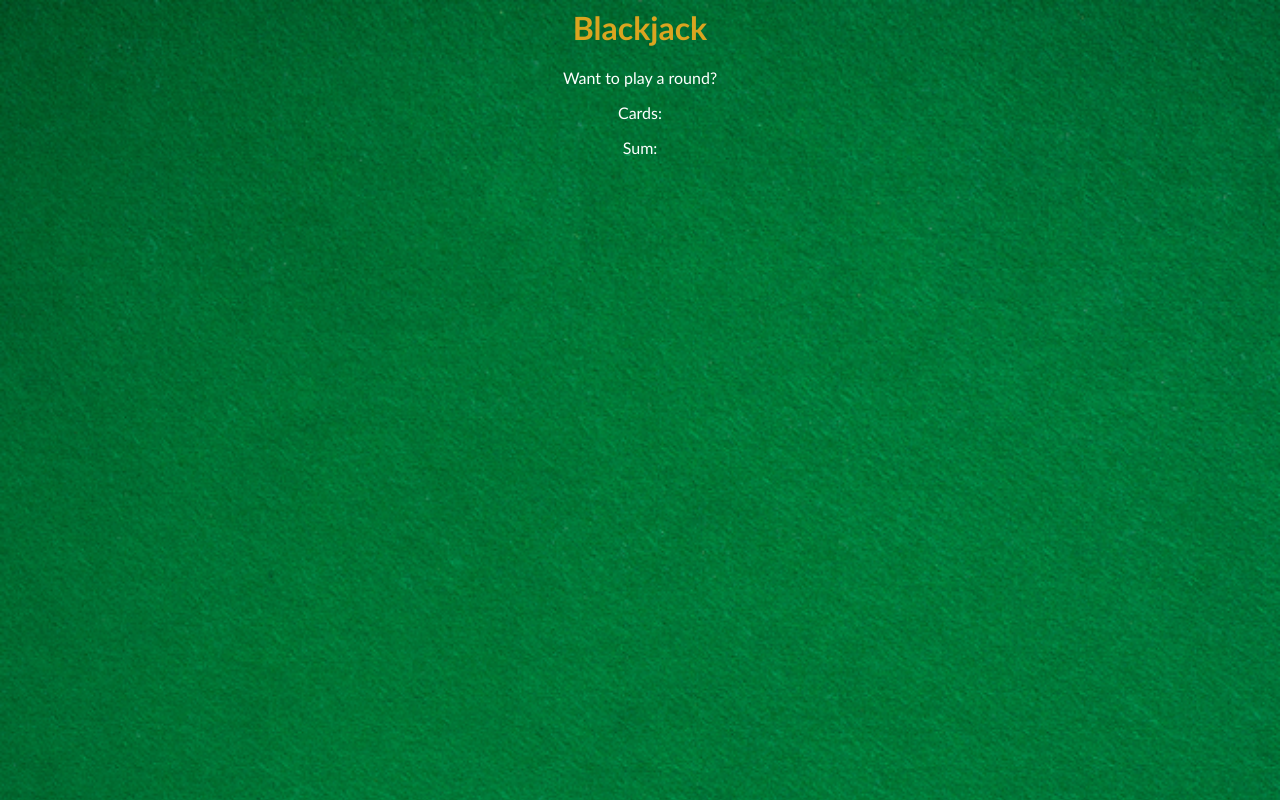
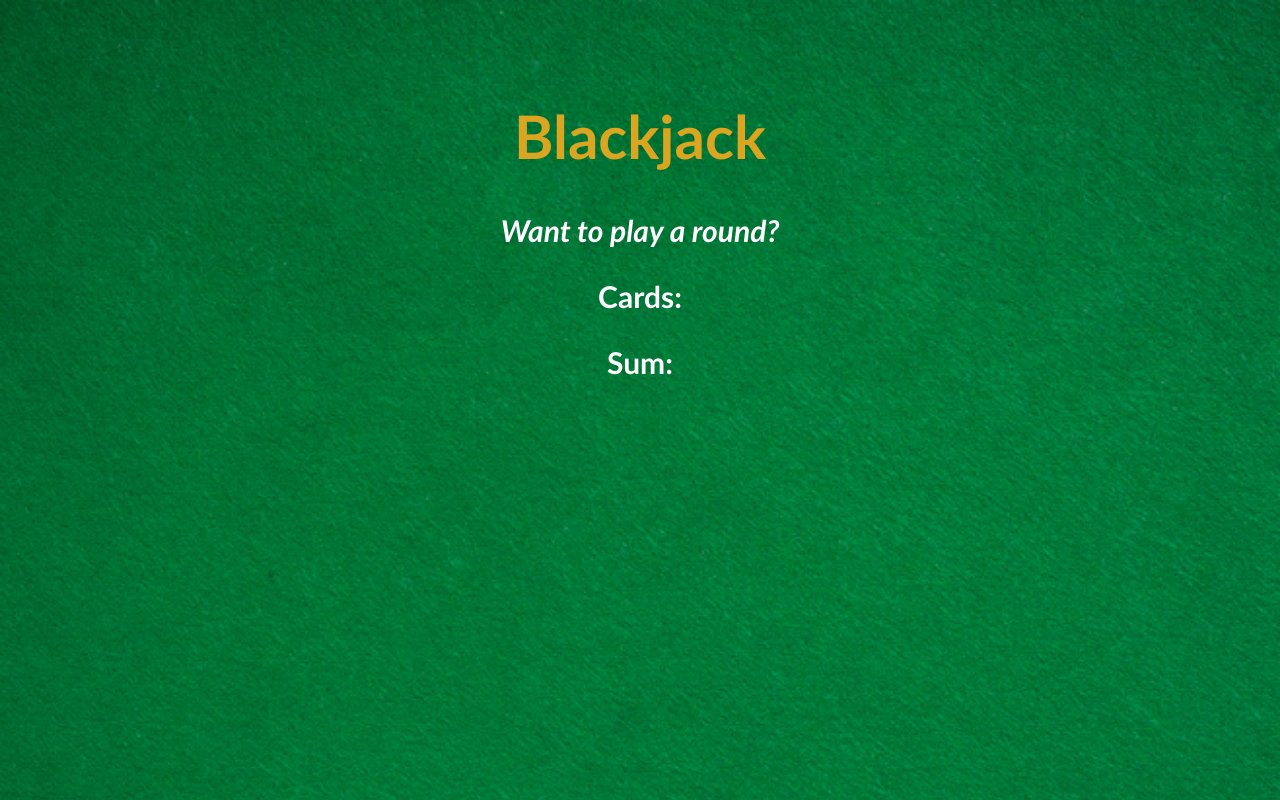
Before and after one commit to Mr-MikeRoss/Blackjack-Game, a website built with Vite: page index.html in a window 1280 px wide. Built offline with nearby package versions, Linux system fonts and the light colour scheme.

Commit message:
Update index.css

```diff
--- a/index.css
+++ b/index.css
@@ -1,6 +1,9 @@
 /* Complete the CSS styling according to the provided design */
 
 body {
+    margin-top: 100px;
+    font-size: 30px;
+    font-weight: bold;
     font-family: 'Trebuchet MS', 'Lucida Sans Unicode', 'Lucida Grande', 'Lucida Sans', Arial, sans-serif;
     background-image: url("images/table.png");
     background-size: cover;
@@ -13,5 +16,5 @@ h1 {
 }
 
 #message-el {
-
+    font-style: italic;
 }
```
